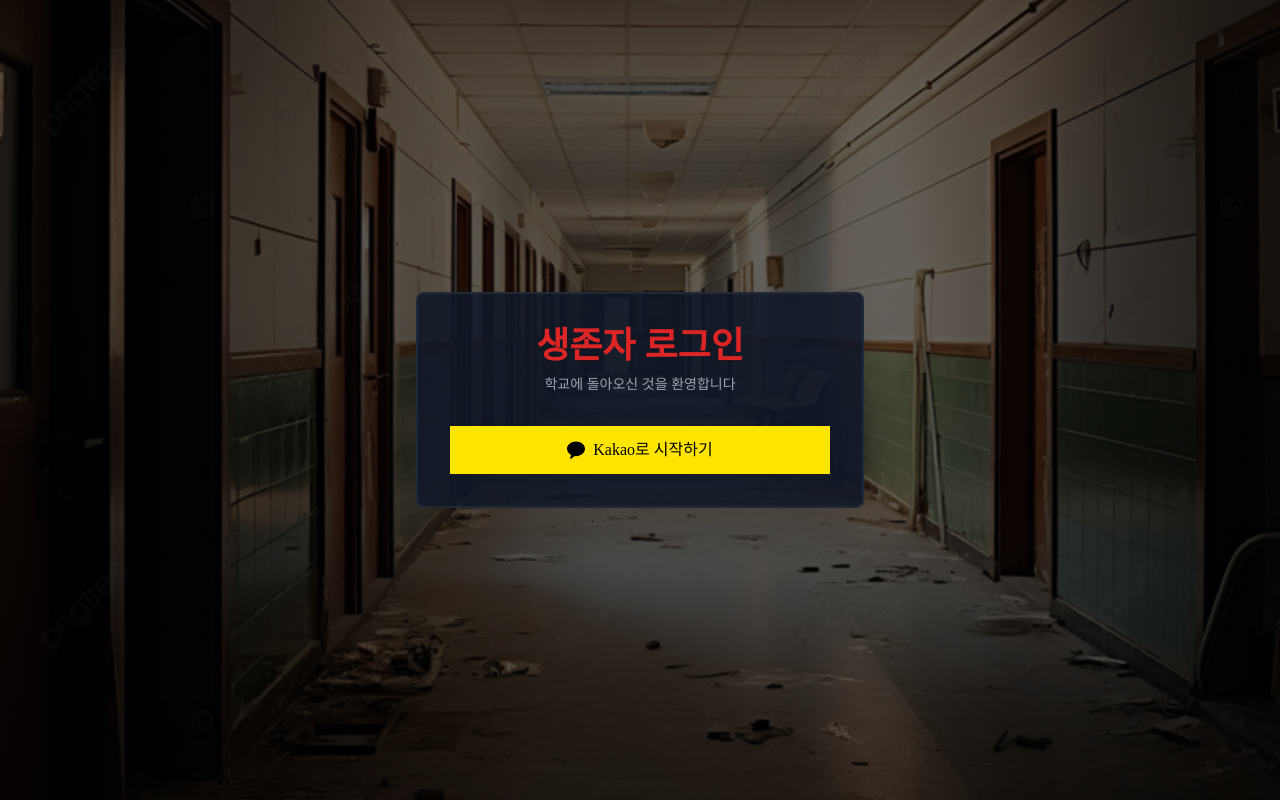
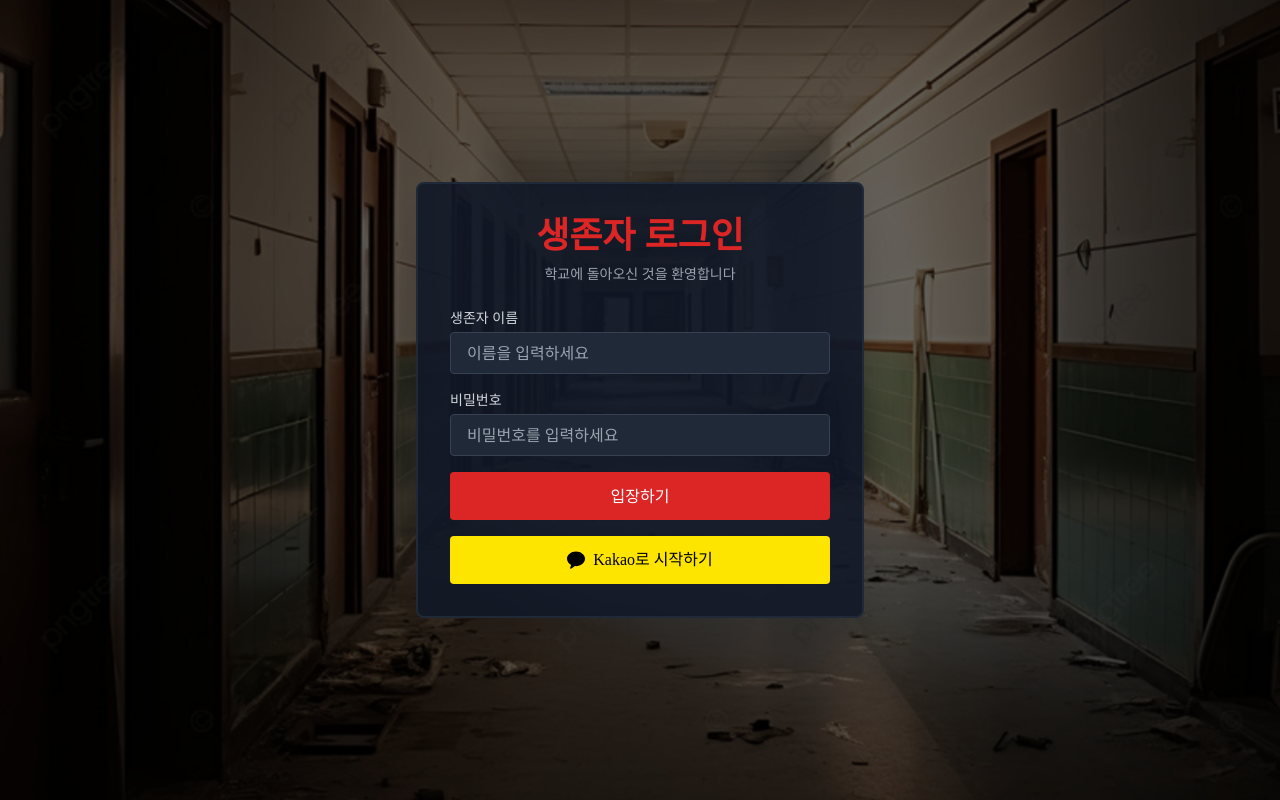
Before and after one commit to ssm-kim/MafiaGame, a React (Vite) app in the folder frontend/mafia/: page /login in a window 1280 px wide. Built offline with nearby package versions, Linux system fonts and the light colour scheme; a web font is replaced by a local one.

Commit message:
feat:게스트 로그인 추가

```diff
--- a/frontend/mafia/src/pages/login/LoginPage.tsx
+++ b/frontend/mafia/src/pages/login/LoginPage.tsx
@@ -1,97 +1,66 @@
 import { useEffect, useState } from 'react';
 import { useNavigate, useLocation } from 'react-router-dom';
 import axios from 'axios';
+
+interface LoginFormData {
+  nickname: string;
+  password: string;
+}
 
 function LoginPage() {
   const navigate = useNavigate();
   const location = useLocation();
   const [flicker] = useState(false);
   const [textGlitch] = useState(false);
+  const [loginForm, setLoginForm] = useState<LoginFormData>({
+    nickname: '',
+    password: '',
+  });
 
-  // useEffect(() => {
-  //   (async () => {
-  //     console.log('현재 경로:', location.pathname);
-  //     if (location.pathname === '/login/success') {
-  //       try {
-  //         const response = await axios.get('/api/login/success', {
-  //           withCredentials: true,
-  //         });
-  //         console.log('로그인 상태 확인 응답:', response.data);
-  //         if (response.data.isSuccess) {
-  //           console.log('로그인 성공 → 게임 로비로 이동');
-  //           navigate('/game-lobby', { replace: true });
-  //         }
-  //       } catch (error) {
-  //         console.error('로그인 확인 실패:', error);
-  //         navigate('/login', {
-  //           state: { error: '로그인에 실패했습니다. 다시 시도해주세요.' },
-  //         });
-  //       }
-  //     }
-  //   })();
-  // }, [location, navigate]);
+  const handleInputChange = (e: React.ChangeEvent<HTMLInputElement>) => {
+    const { name, value } = e.target;
+    setLoginForm((prev) => ({
+      ...prev,
+      [name]: value,
+    }));
+  };
 
-  // const handleKakaoLogin = () => {
-  //   const KAKAO_AUTH_URL = `/oauth2/authorization/kakao`;
-  //   window.location.href = KAKAO_AUTH_URL;
-  // };
-  // useEffect(() => {
-  //   (async () => {
-  //     console.log('현재 경로:', location.pathname);
-  //     if (location.pathname === '/login/success') {
-  //       try {
-  //         const response = await axios.get('/api/login/success', {
-  //           withCredentials: true,
-  //         });
+  const handleGuestLogin = async (e: React.FormEvent) => {
+    e.preventDefault();
+    try {
+      const response = await axios.post('/api/login/guest', loginForm);
+      if (response.data.isSuccess) {
+        const memberResponse = await axios.get('/api/member');
+        if (memberResponse.data.isSuccess) {
+          localStorage.setItem('memberId', memberResponse.data.result.id);
+          localStorage.setItem('username', memberResponse.data.result.nickname);
+        }
+        navigate('/game-lobby', { replace: true });
+      }
+    } catch (error) {
+      console.error('게스트 로그인 실패:', error);
+      alert('로그인에 실패했습니다. 다시 시도해주세요.');
+    }
+  };
 
-  //         console.log('로그인 상태 확인 응답:', response.data);
-  //         if (response.data.isSuccess) {
-  //           console.log('로그인 성공 → 게임 로비로 이동');
-  //           navigate('/game-lobby', { replace: true });
-  //         }
-  //       } catch (error) {
-  //         console.error('로그인 확인 실패:', error);
-  //         navigate('/login', {
-  //           state: { error: '로그인에 실패했습니다. 다시 시도해주세요.' },
-  //         });
-  //       }
-  //     }
-  //   })();
-  // }, [location, navigate]);
   useEffect(() => {
     (async () => {
-      console.log('현재 경로:', location.pathname);
       if (location.pathname === '/login/success') {
         try {
           const response = await axios.get('/api/login/success', {
             withCredentials: true,
           });
 
-          console.log('로그인 상태 확인 응답:', response.data);
-          console.log('로그인 성공 응답:', response.data.result);
-
           if (response.data.isSuccess) {
             const memberResponse = await axios.get('/api/member', {
               withCredentials: true,
             });
-            console.log(
-              '멤버 정보 전체 result:',
-              JSON.stringify(memberResponse.data.result, null, 2),
-            );
 
             if (memberResponse.data.isSuccess) {
-              const memberId = memberResponse.data.result.id || memberResponse.data.result.memberId;
-              console.log('찾은 memberId:', memberId);
-
-              if (memberId) {
-                localStorage.setItem('memberId', memberId);
+              localStorage.setItem('memberId', memberResponse.data.result.id);
               localStorage.setItem('username', memberResponse.data.result.nickname);
-                console.log('저장된 memberId:', localStorage.getItem('memberId'));
-                console.log('저장된 username:', localStorage.getItem('username'));
-              }
             }
 
-            console.log('로그인 성공 → 게임 로비로 이동');
             navigate('/game-lobby', { replace: true });
           }
         } catch (error) {
@@ -111,7 +80,6 @@ function LoginPage() {
 
   return (
     <div className="min-h-screen flex items-center justify-center px-4 relative overflow-hidden">
-      {/* 배경 이미지 with zoom effect */}
       <div className="absolute inset-0">
         <div
           className="absolute inset-0 bg-cover bg-center bg-no-repeat scale-110"
@@ -122,19 +90,15 @@ function LoginPage() {
         />
       </div>
 
-      {/* 어두운 오버레이 */}
       <div className="absolute inset-0 bg-black bg-opacity-60" />
 
-      {/* 깜빡이는 빨간색 효과 - 투명도 감소 */}
       <div
-        className={`absolute inset-0 bg-gradient-to-r  to-transparent
+        className={`absolute inset-0 bg-gradient-to-r to-transparent
        transition-opacity duration-200`}
       />
 
-      {/* 메인 컨텐츠 */}
       <div className="max-w-md w-full relative z-10">
         <div className="relative bg-gray-900 bg-opacity-90 p-8 rounded-lg shadow-2xl border-2 border-gray-800">
-          {/* 제목 */}
           <div className="text-center relative">
             <h2
               className="text-4xl font-bold text-red-600 mb-2"
@@ -149,19 +113,50 @@ function LoginPage() {
             </p>
           </div>
 
-          {/* 카카오 로그인 버튼 */}
-          <div className="mt-8">
+          <form
+            onSubmit={handleGuestLogin}
+            className="mt-6 space-y-4"
+          >
+            <div>
+              <label className="block text-gray-300 text-sm mb-1">생존자 이름</label>
+              <input
+                type="text"
+                name="nickname"
+                value={loginForm.nickname}
+                onChange={handleInputChange}
+                className="w-full px-4 py-2 bg-gray-800 border border-gray-700 rounded focus:outline-none focus:border-red-500 text-gray-100"
+                placeholder="이름을 입력하세요"
+              />
+            </div>
+            <div>
+              <label className="block text-gray-300 text-sm mb-1">비밀번호</label>
+              <input
+                type="password"
+                name="password"
+                value={loginForm.password}
+                onChange={handleInputChange}
+                className="w-full px-4 py-2 bg-gray-800 border border-gray-700 rounded focus:outline-none focus:border-red-500 text-gray-100"
+                placeholder="비밀번호를 입력하세요"
+              />
+            </div>
+            <button
+              type="submit"
+              className="w-full py-3 bg-red-600 text-white font-medium rounded hover:bg-red-700 transition-colors duration-200"
+            >
+              입장하기
+            </button>
+          </form>
+
+          <div className="mt-4">
             <button
               type="button"
               onClick={handleKakaoLogin}
-              className={`w-full py-3 bg-[#FEE500] text-black font-medium
-                hover:bg-[#FDD800] transition-all duration-200 flex items-center justify-center gap-2
-               `}
+              className={`w-full py-3 bg-[#FEE500] text-black font-medium rounded
+               hover:bg-[#FDD800] transition-all duration-200 flex items-center justify-center gap-2`}
               style={{
                 boxShadow: flicker ? '0 0 8px rgba(255, 0, 0, 0.2)' : 'none',
               }}
             >
-              {/* 카카오 말풍선 아이콘 */}
               <svg
                 width="18"
                 height="18"
@@ -189,6 +184,198 @@ function LoginPage() {
 }
 
 export default LoginPage;
+
+// import { useEffect, useState } from 'react';
+// import { useNavigate, useLocation } from 'react-router-dom';
+// import axios from 'axios';
+
+// function LoginPage() {
+//   const navigate = useNavigate();
+//   const location = useLocation();
+//   const [flicker] = useState(false);
+//   const [textGlitch] = useState(false);
+
+//   // useEffect(() => {
+//   //   (async () => {
+//   //     console.log('현재 경로:', location.pathname);
+//   //     if (location.pathname === '/login/success') {
+//   //       try {
+//   //         const response = await axios.get('/api/login/success', {
+//   //           withCredentials: true,
+//   //         });
+//   //         console.log('로그인 상태 확인 응답:', response.data);
+//   //         if (response.data.isSuccess) {
+//   //           console.log('로그인 성공 → 게임 로비로 이동');
+//   //           navigate('/game-lobby', { replace: true });
+//   //         }
+//   //       } catch (error) {
+//   //         console.error('로그인 확인 실패:', error);
+//   //         navigate('/login', {
+//   //           state: { error: '로그인에 실패했습니다. 다시 시도해주세요.' },
+//   //         });
+//   //       }
+//   //     }
+//   //   })();
+//   // }, [location, navigate]);
+
+//   // const handleKakaoLogin = () => {
+//   //   const KAKAO_AUTH_URL = `/oauth2/authorization/kakao`;
+//   //   window.location.href = KAKAO_AUTH_URL;
+//   // };
+//   // useEffect(() => {
+//   //   (async () => {
+//   //     console.log('현재 경로:', location.pathname);
+//   //     if (location.pathname === '/login/success') {
+//   //       try {
+//   //         const response = await axios.get('/api/login/success', {
+//   //           withCredentials: true,
+//   //         });
+
+//   //         console.log('로그인 상태 확인 응답:', response.data);
+//   //         if (response.data.isSuccess) {
+//   //           console.log('로그인 성공 → 게임 로비로 이동');
+//   //           navigate('/game-lobby', { replace: true });
+//   //         }
+//   //       } catch (error) {
+//   //         console.error('로그인 확인 실패:', error);
+//   //         navigate('/login', {
+//   //           state: { error: '로그인에 실패했습니다. 다시 시도해주세요.' },
+//   //         });
+//   //       }
+//   //     }
+//   //   })();
+//   // }, [location, navigate]);
+//   useEffect(() => {
+//     (async () => {
+//       console.log('현재 경로:', location.pathname);
+//       if (location.pathname === '/login/success') {
+//         try {
+//           const response = await axios.get('/api/login/success', {
+//             withCredentials: true,
+//           });
+
+//           console.log('로그인 상태 확인 응답:', response.data);
+//           console.log('로그인 성공 응답:', response.data.result);
+
+//           if (response.data.isSuccess) {
+//             const memberResponse = await axios.get('/api/member', {
+//               withCredentials: true,
+//             });
+//             console.log(
+//               '멤버 정보 전체 result:',
+//               JSON.stringify(memberResponse.data.result, null, 2),
+//             );
+
+//             if (memberResponse.data.isSuccess) {
+//               const memberId = memberResponse.data.result.id || memberResponse.data.result.memberId;
+//               console.log('찾은 memberId:', memberId);
+
+//               if (memberId) {
+//                 localStorage.setItem('memberId', memberId);
+//                 localStorage.setItem('username', memberResponse.data.result.nickname);
+//                 console.log('저장된 memberId:', localStorage.getItem('memberId'));
+//                 console.log('저장된 username:', localStorage.getItem('username'));
+//               }
+//             }
+
+//             console.log('로그인 성공 → 게임 로비로 이동');
+//             navigate('/game-lobby', { replace: true });
+//           }
+//         } catch (error) {
+//           console.error('로그인 확인 실패:', error);
+//           navigate('/login', {
+//             state: { error: '로그인에 실패했습니다. 다시 시도해주세요.' },
+//           });
+//         }
+//       }
+//     })();
+//   }, [location, navigate]);
+
+//   const handleKakaoLogin = () => {
+//     const KAKAO_AUTH_URL = `/oauth2/authorization/kakao`;
+//     window.location.href = KAKAO_AUTH_URL;
+//   };
+
+//   return (
+//     <div className="min-h-screen flex items-center justify-center px-4 relative overflow-hidden">
+//       {/* 배경 이미지 with zoom effect */}
+//       <div className="absolute inset-0">
+//         <div
+//           className="absolute inset-0 bg-cover bg-center bg-no-repeat scale-110"
+//           style={{
+//             backgroundImage: 'url("/images/splash_background.jpg")',
+//             animation: 'zoom-out 30s linear infinite',
+//           }}
+//         />
+//       </div>
+
+//       {/* 어두운 오버레이 */}
+//       <div className="absolute inset-0 bg-black bg-opacity-60" />
+
+//       {/* 깜빡이는 빨간색 효과 - 투명도 감소 */}
+//       <div
+//         className={`absolute inset-0 bg-gradient-to-r  to-transparent
+//         transition-opacity duration-200`}
+//       />
+
+//       {/* 메인 컨텐츠 */}
+//       <div className="max-w-md w-full relative z-10">
+//         <div className="relative bg-gray-900 bg-opacity-90 p-8 rounded-lg shadow-2xl border-2 border-gray-800">
+//           {/* 제목 */}
+//           <div className="text-center relative">
+//             <h2
+//               className="text-4xl font-bold text-red-600 mb-2"
+//               style={{
+//                 fontFamily: 'BMEuljiro10yearslater',
+//               }}
+//             >
+//               생존자 로그인
+//             </h2>
+//             <p className={`text-gray-400 text-sm ${textGlitch ? '-translate-x-[1px]' : ''}`}>
+//               학교에 돌아오신 것을 환영합니다
+//             </p>
+//           </div>
+
+//           {/* 카카오 로그인 버튼 */}
+//           <div className="mt-8">
+//             <button
+//               type="button"
+//               onClick={handleKakaoLogin}
+//               className={`w-full py-3 bg-[#FEE500] text-black font-medium
+//                 hover:bg-[#FDD800] transition-all duration-200 flex items-center justify-center gap-2
+//                `}
+//               style={{
+//                 boxShadow: flicker ? '0 0 8px rgba(255, 0, 0, 0.2)' : 'none',
+//               }}
+//             >
+//               {/* 카카오 말풍선 아이콘 */}
+//               <svg
+//                 width="18"
+//                 height="18"
+//                 viewBox="0 0 18 18"
+//               >
+//                 <path
+//                   fill="#000000"
+//                   d="M9 0.5C4.03125 0.5 0 3.75 0 7.78125C0 10.3438 1.625 12.5938 4.09375 13.9375L3.0625 17.2188C3 17.4375 3.125 17.6875 3.34375 17.7812C3.4375 17.8125 3.53125 17.8438 3.625 17.8438C3.78125 17.8438 3.90625 17.7812 4 17.6875L7.90625 15.0625C8.25 15.0938 8.625 15.125 9 15.125C13.9688 15.125 18 11.875 18 7.84375C18 3.75 13.9688 0.5 9 0.5Z"
+//                 />
+//               </svg>
+//               <span style={{ fontFamily: 'BMEuljiro10yearslater' }}>Kakao로 시작하기</span>
+//             </button>
+//           </div>
+//         </div>
+//       </div>
+
+//       <style>{`
+//         @keyframes zoom-out {
+//           0% { transform: scale(1.1); }
+//           100% { transform: scale(1); }
+//         }
+//       `}</style>
+//     </div>
+//   );
+// }
+
+// export default LoginPage;
 
 // import { useEffect } from 'react';
 // import { useNavigate, useLocation } from 'react-router-dom';
```
Also changed, not shown: frontend/mafia/src/pages/game/GameRoom.tsx (+2 -5 lines). Lines whose indentation alone changed are shown as unchanged.
